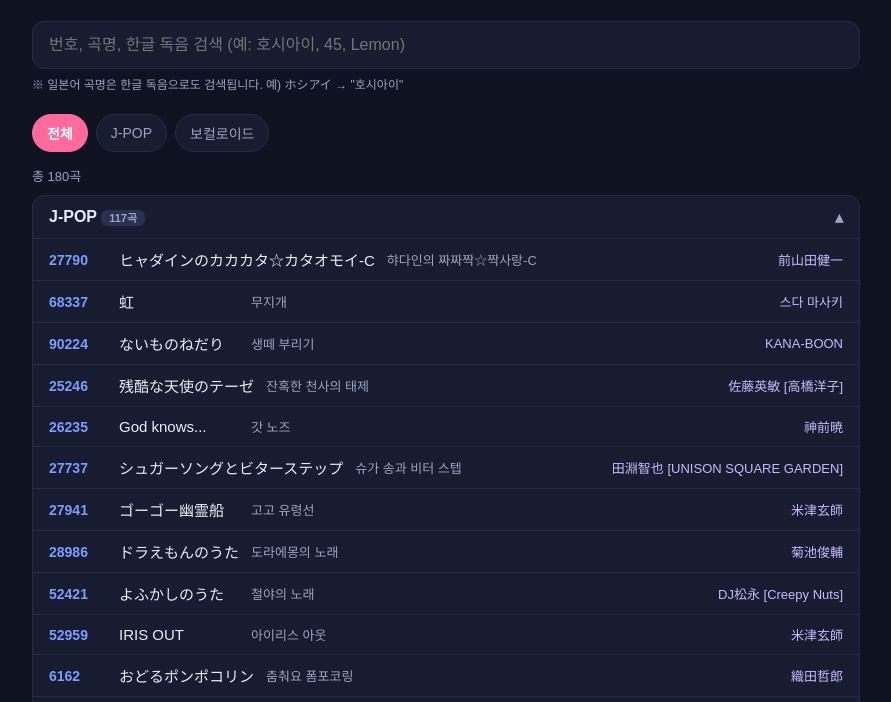
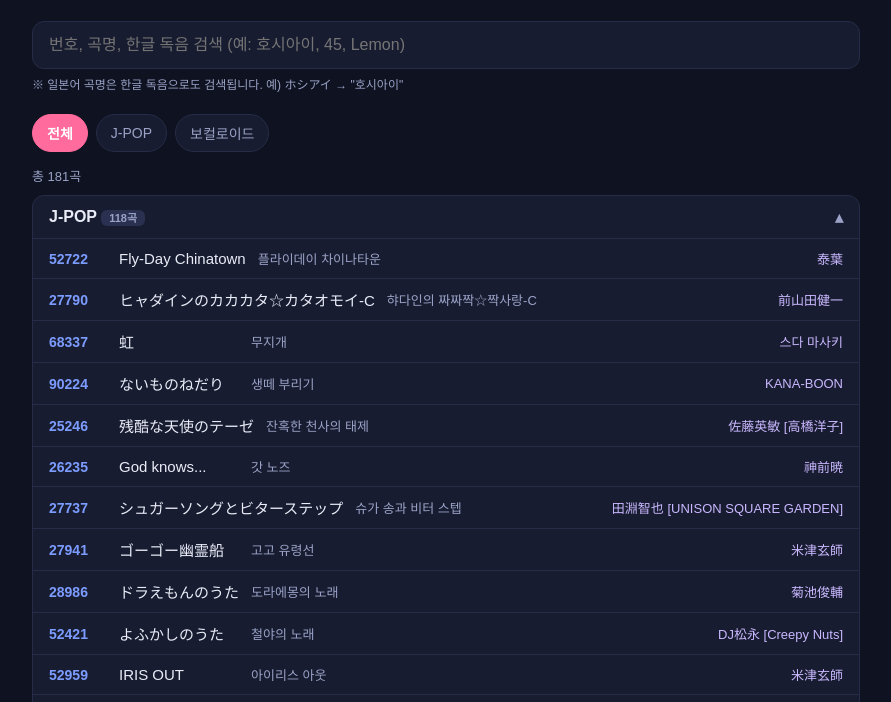
Before and after one commit to Rooderr/Karaoke, a plain HTML site: page index.html in a window 1280 px wide. Shown: the part 94-796 px from the top of the page, without its empty margins (194-1085 px from the left). Drawn offline with Linux system fonts and the light colour scheme.

Commit message:
Add files via upload

```diff
--- a/index.html
+++ b/index.html
@@ -58,6 +58,7 @@
 <script>
 // [노래방번호, 원제목, 한글 독음, 분류(J=J-POP, V=보컬로이드, A=애니음악), 가수(J-POP만, 모르면 빈칸)]
 const SONGS = [
+["52722","Fly-Day Chinatown","플라이데이 차이나타운","J","泰葉 야스하"],
 ["27790","ヒャダインのカカカタ☆カタオモイ-C","햐다인의 짜짜짝☆짝사랑-C","J","햐다인의 카카카타 카타오모이"],
 ["52560","帝国少女","제국소녀","V","테이코쿠 쇼조"],
 ["28070","Help Me, ERINNNNNN!!","헬프 미 에링","V","ビートまりお 비트 마리오 헬프미에이린"],
@@ -243,6 +244,7 @@ const SONGS = [
 
 
 const COMPOSER = {
+"52722": "泰葉",
 "90218": "きくお",
 "27790": "前山田健一",
 "52560": "R Sound Design",
```
